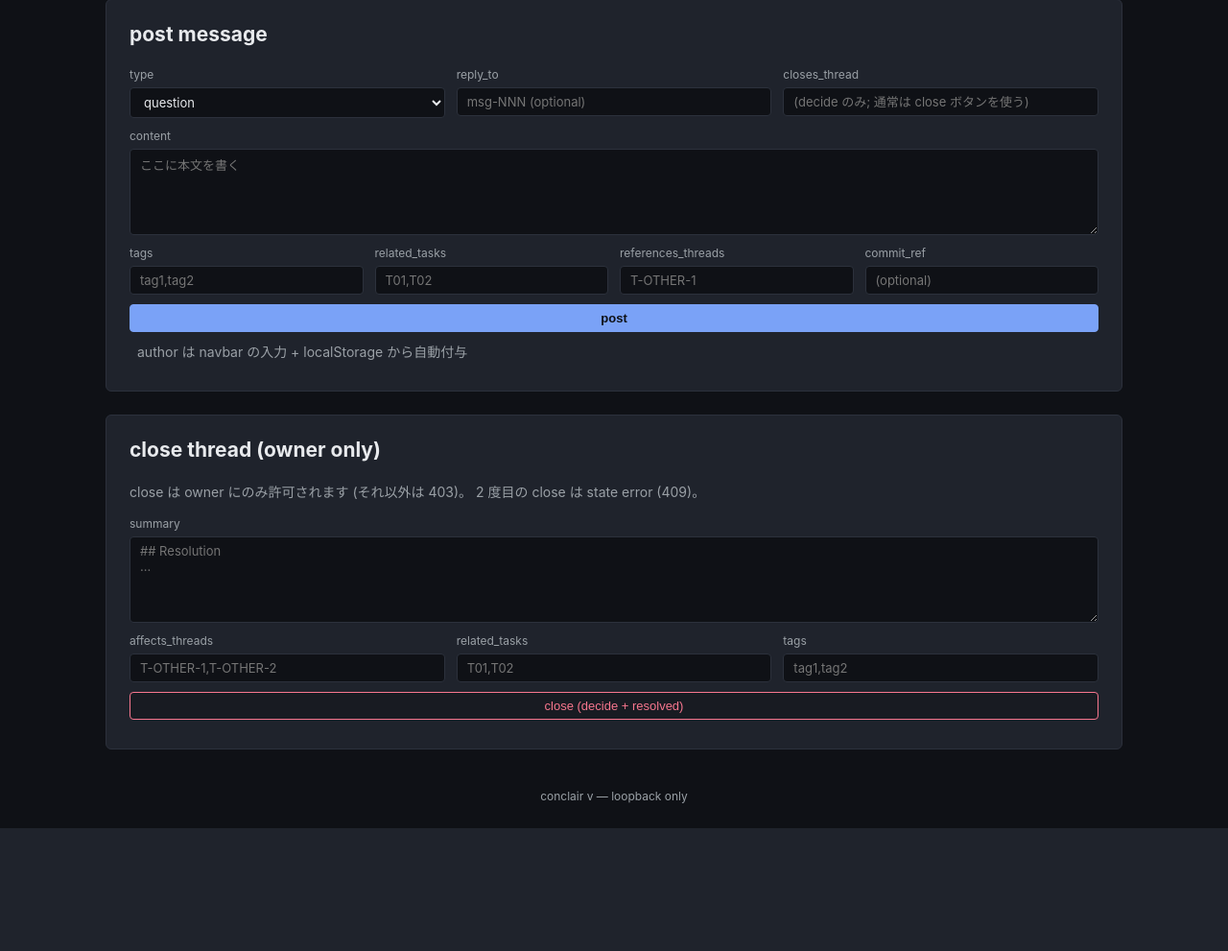
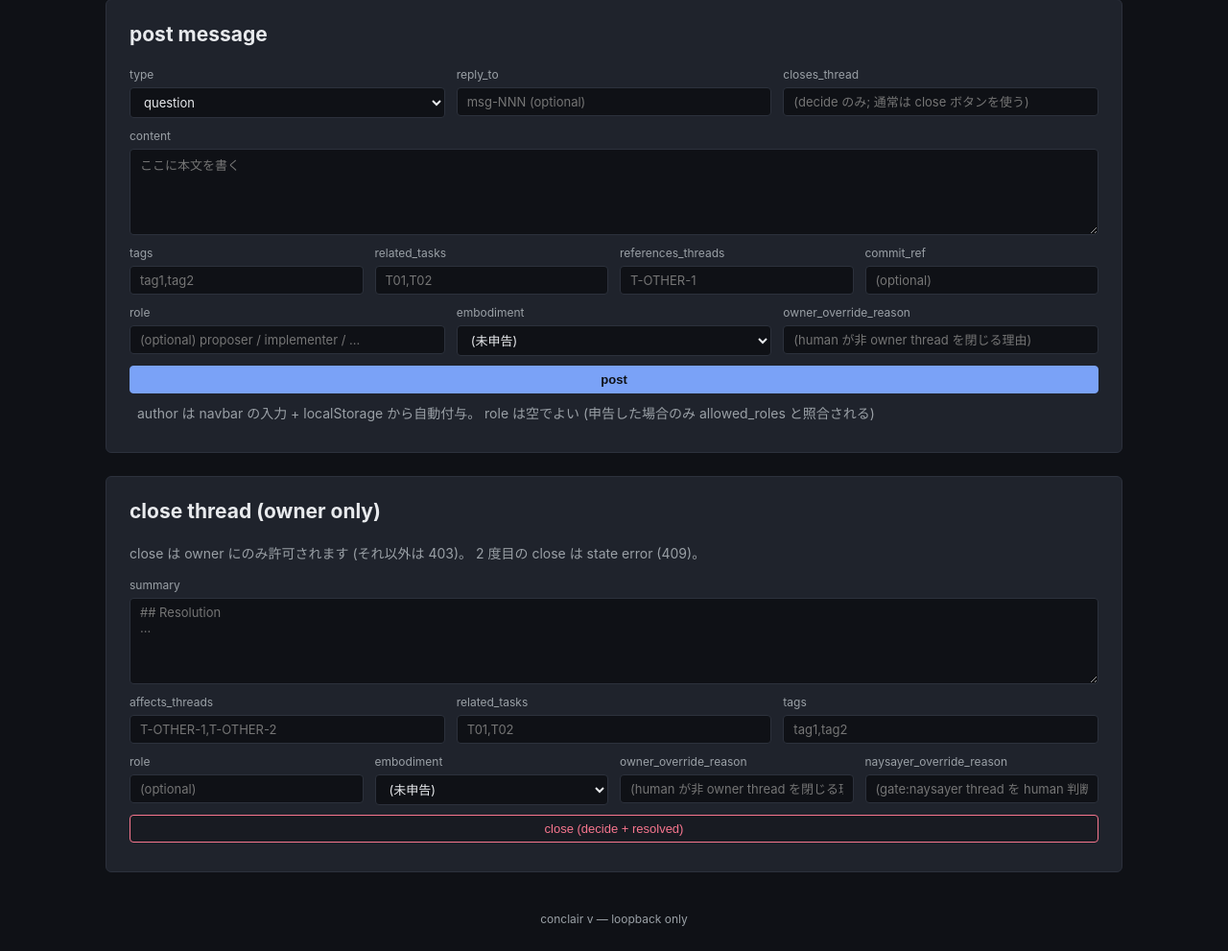
Before and after one commit to SpirrowGames/spirrow-conclair, a FastAPI app: template src/spirrow_conclair/templates/thread_detail.html in a window 1280 px wide. Shown: the part 408-1399 px from the top of the page at 96% size. Before the commit the page ends 1271 px from the top, so only its background shows below. Run offline with FastAPI, Linux system fonts and the light colour scheme; the template is opened without the code that fills it, so the values that code supplies are empty; parts of the project's set-up code (start-up, migrations or seed data) failed here and were passed over; some libraries are stand-ins or nearby versions.

Commit message:
feat(ui): carry role/override claims, and refuse them on the ungated path
The post and close forms predate the role column and the override flags,
so PostMessageRequest accepted all three while the forms sent none: a
human writing from the browser always recorded role=null and could never
perform the Tier-C force-close. The fields are added here.

Conclair's own handlers must not honour them. Identity and allowed_roles
live in Magickit; this path validates nothing, so recording a role here
would break the invariant that a non-null messages.role has passed the
gate. But silently dropping the field is worse than refusing it -- the
post would succeed, the user would believe the declaration landed, and
the invariant would look satisfied. So the direct path answers
UngatedClaimRejected and names the door to use.

Thread rows gain a tags column. tags was already on the schema and just
was not rendered, which is why a thread carrying gate:naysayer looked
identical to an unblocked one from the list.

Co-Authored-By: Claude Opus 5 (1M context) <noreply@anthropic.com>

```diff
--- a/src/spirrow_conclair/static/css/conclair.css
+++ b/src/spirrow_conclair/static/css/conclair.css
@@ -251,6 +251,24 @@ textarea {
 .status-superseded { color: var(--status-superseded); }
 .status-parked { color: var(--status-parked); }
 
+/* thread tags */
+.tag {
+    display: inline-block;
+    padding: 1px 6px;
+    margin: 0 2px 2px 0;
+    border: 1px solid var(--border);
+    border-radius: 3px;
+    font-size: 0.85em;
+    white-space: nowrap;
+}
+/* A gate tag means the thread is blocked on someone else's review, which is
+   the one tag worth spotting without reading. */
+.tag-gate {
+    color: var(--status-awaiting_reply);
+    border-color: var(--status-awaiting_reply);
+    font-weight: 600;
+}
+
 /* messages */
 .msg {
     border: 1px solid var(--border);
--- a/src/spirrow_conclair/templates/thread_detail.html
+++ b/src/spirrow_conclair/templates/thread_detail.html
@@ -92,9 +92,28 @@
             <label>references_threads <input name="references_threads" type="text" placeholder="T-OTHER-1"></label>
             <label>commit_ref <input name="commit_ref" type="text" placeholder="(optional)"></label>
         </div>
+        <div class="row">
+            <label>role
+                <input name="role" type="text"
+                       placeholder="(optional) proposer / implementer / ...">
+            </label>
+            <label>embodiment
+                <select name="embodiment">
+                    <option value="">(未申告)</option>
+                    {% for e in ["web_ai_chat", "terminal_coding_agent", "unknown"] %}
+                    <option value="{{ e }}">{{ e }}</option>
+                    {% endfor %}
+                </select>
+            </label>
+            <label>owner_override_reason
+                <input name="owner_override_reason" type="text"
+                       placeholder="(human が非 owner thread を閉じる理由)">
+            </label>
+        </div>
         <button type="submit" class="btn btn-primary">post</button>
         <span class="muted" style="margin-left:8px;">
-            author は navbar の入力 + localStorage から自動付与
+            author は navbar の入力 + localStorage から自動付与。
+            role は空でよい (申告した場合のみ allowed_roles と照合される)
         </span>
     </form>
     <div id="flash-post"></div>
@@ -127,6 +146,27 @@
                 <input name="tags" type="text" placeholder="tag1,tag2">
             </label>
         </div>
+        <div class="row">
+            <label>role
+                <input name="role" type="text" placeholder="(optional)">
+            </label>
+            <label>embodiment
+                <select name="embodiment">
+                    <option value="">(未申告)</option>
+                    {% for e in ["web_ai_chat", "terminal_coding_agent", "unknown"] %}
+                    <option value="{{ e }}">{{ e }}</option>
+                    {% endfor %}
+                </select>
+            </label>
+            <label>owner_override_reason
+                <input name="owner_override_reason" type="text"
+                       placeholder="(human が非 owner thread を閉じる理由)">
+            </label>
+            <label>naysayer_override_reason
+                <input name="naysayer_override_reason" type="text"
+                       placeholder="(gate:naysayer thread を human 判断で閉じる理由)">
+            </label>
+        </div>
         <button type="submit" class="btn btn-danger">close (decide + resolved)</button>
     </form>
     <div id="flash-close"></div>
--- a/src/spirrow_conclair/templates/thread_list.html
+++ b/src/spirrow_conclair/templates/thread_list.html
@@ -39,6 +39,7 @@
                 <th>title</th>
                 <th>status</th>
                 <th>owner</th>
+                <th>tags</th>
                 <th>created</th>
             </tr>
         </thead>
```
Also changed, not shown: src/spirrow_conclair/templates/partials/thread_rows.html (+11 -1 lines), src/spirrow_conclair/web/routes.py (+65 -0 lines), tests/integration/test_ui_gated_claims.py (added, +136 -0 lines).
